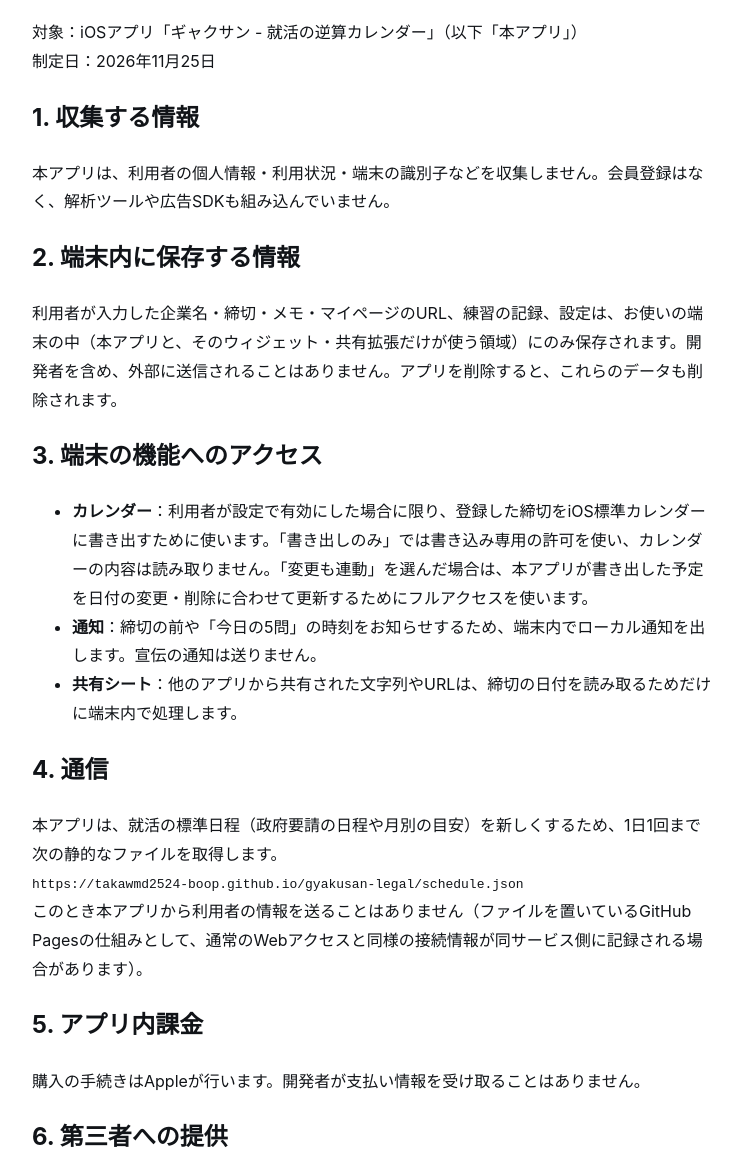
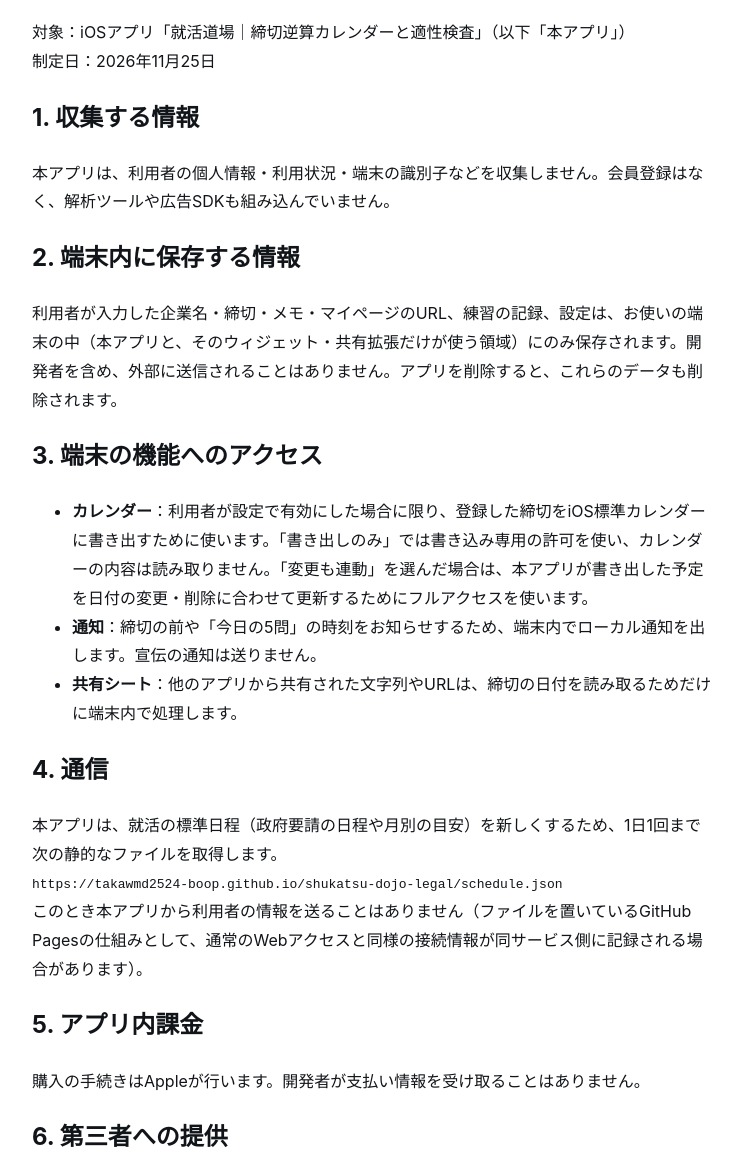
Before and after one commit to takawmd2524-boop/shukatsu-dojo-legal, a plain HTML site: page privacy.html in a window 1280 px wide. Shown: the part 101-1276 px from the top of the page, without its empty margins (268-1007 px from the left). Drawn offline with Linux system fonts and the light colour scheme.

Commit message:
Rename to 就活道場

```diff
--- a/privacy.html
+++ b/privacy.html
@@ -1,7 +1,7 @@
-<!doctype html><html lang="ja"><meta charset="utf-8"><meta name="viewport" content="width=device-width,initial-scale=1"><title>ギャクサン プライバシーポリシー</title>
+<!doctype html><html lang="ja"><meta charset="utf-8"><meta name="viewport" content="width=device-width,initial-scale=1"><title>就活道場 プライバシーポリシー</title>
 <body style="font-family:-apple-system,'Hiragino Sans',sans-serif;max-width:680px;margin:40px auto;padding:0 16px;line-height:1.8;color:#111418">
 <h1>プライバシーポリシー</h1>
-<p>対象：iOSアプリ「ギャクサン - 就活の逆算カレンダー」（以下「本アプリ」）<br>制定日：2026年11月25日</p>
+<p>対象：iOSアプリ「就活道場｜締切逆算カレンダーと適性検査」（以下「本アプリ」）<br>制定日：2026年11月25日</p>
 <h2>1. 収集する情報</h2>
 <p>本アプリは、利用者の個人情報・利用状況・端末の識別子などを収集しません。会員登録はなく、解析ツールや広告SDKも組み込んでいません。</p>
 <h2>2. 端末内に保存する情報</h2>
@@ -13,7 +13,7 @@
 <li><b>共有シート</b>：他のアプリから共有された文字列やURLは、締切の日付を読み取るためだけに端末内で処理します。</li>
 </ul>
 <h2>4. 通信</h2>
-<p>本アプリは、就活の標準日程（政府要請の日程や月別の目安）を新しくするため、1日1回まで次の静的なファイルを取得します。<br><code>https://takawmd2524-boop.github.io/gyakusan-legal/schedule.json</code><br>このとき本アプリから利用者の情報を送ることはありません（ファイルを置いているGitHub Pagesの仕組みとして、通常のWebアクセスと同様の接続情報が同サービス側に記録される場合があります）。</p>
+<p>本アプリは、就活の標準日程（政府要請の日程や月別の目安）を新しくするため、1日1回まで次の静的なファイルを取得します。<br><code>https://takawmd2524-boop.github.io/shukatsu-dojo-legal/schedule.json</code><br>このとき本アプリから利用者の情報を送ることはありません（ファイルを置いているGitHub Pagesの仕組みとして、通常のWebアクセスと同様の接続情報が同サービス側に記録される場合があります）。</p>
 <h2>5. アプリ内課金</h2>
 <p>購入の手続きはAppleが行います。開発者が支払い情報を受け取ることはありません。</p>
 <h2>6. 第三者への提供</h2>
@@ -21,7 +21,7 @@
 <h2>7. 改定</h2>
 <p>本ポリシーを変更する場合は、このページでお知らせします。</p>
 <h2>8. お問い合わせ</h2>
-<p><a href="https://github.com/takawmd2524-boop/gyakusan-legal/issues">GitHub Issues</a> からお送りください。</p>
+<p><a href="https://github.com/takawmd2524-boop/shukatsu-dojo-legal/issues">GitHub Issues</a> からお送りください。</p>
 <p><a href="index.html">サポートページへ</a></p>
 <p style="color:#666;font-size:.9em">© 2026 TAKA</p>
 </body></html>
```
